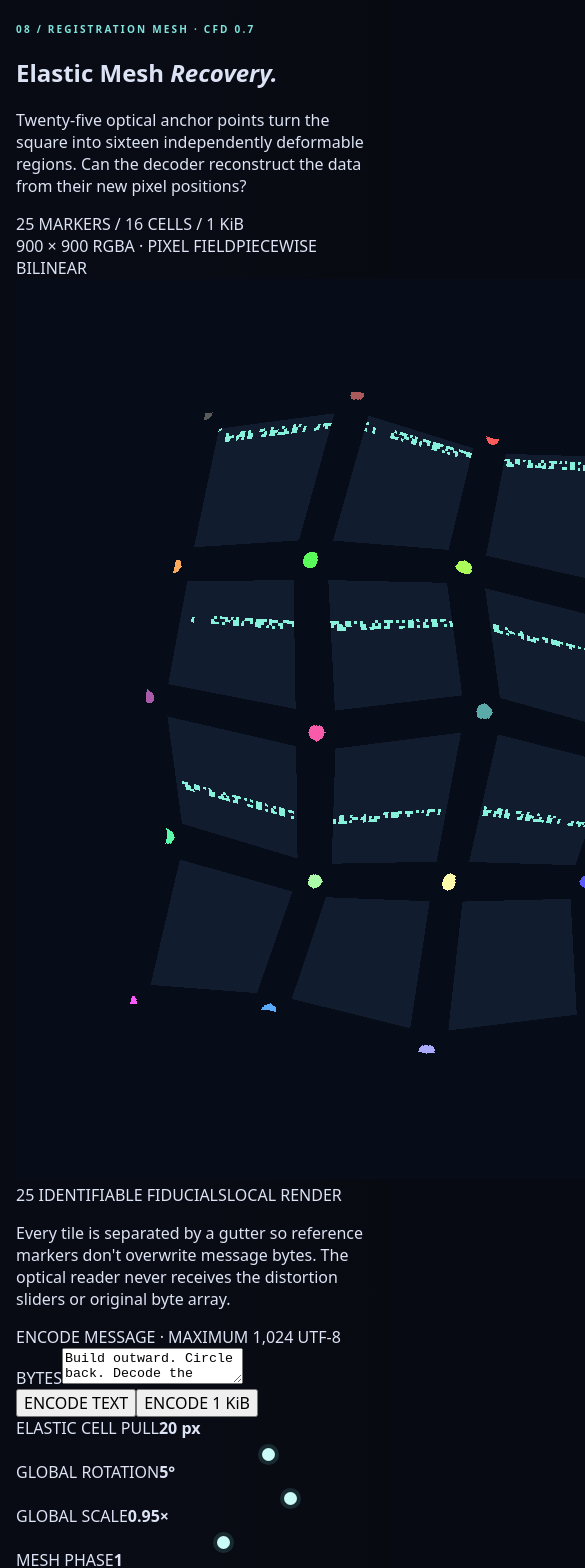
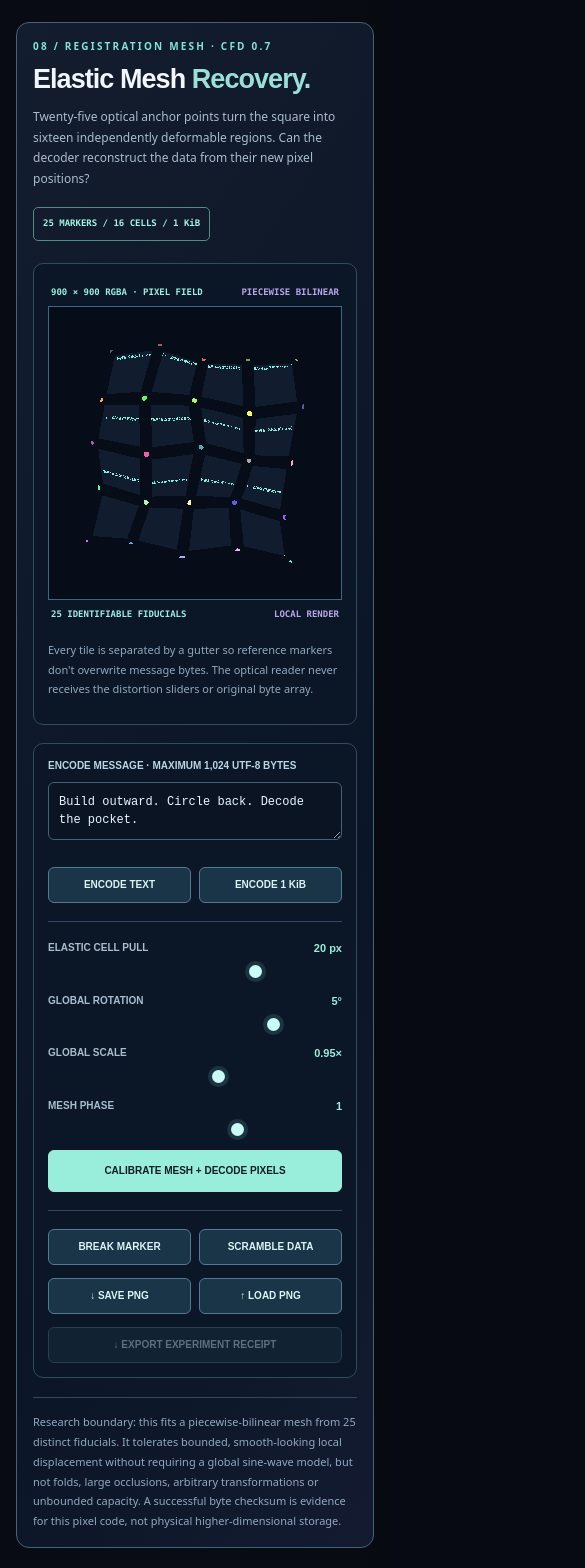
Before and after one commit to MichaelWave369/CFD, a React (Vite) app: page / in a window 390 px wide. Shown: the part 7090-8658 px from the top of the page, 585 px wide, since content can reach past the window. Built offline with nearby package versions, Linux system fonts and the light colour scheme.

Commit message:
style(cfd): responsive 25-marker mesh recovery lab

```diff
--- a/src/styles.css
+++ b/src/styles.css
@@ -410,3 +410,40 @@ input[type="range"]::-moz-range-thumb { width: 13px; height: 13px; border: none;
 .nonlinear-export:disabled {opacity:.42;cursor:not-allowed}
 .nonlinear-boundary {border-top:1px solid #364865;margin:20px 0 0;padding-top:14px}
 @media(max-width:1280px){.nonlinear-layout {grid-template-columns:1fr}}
+
+
+/* CFD 0.7 · finite pixel-based mesh registration experiment */
+.mesh-lab {margin:24px 0;padding:clamp(16px,2.5vw,28px);border-radius:13px;border:1px solid #486174;background:linear-gradient(125deg,#141d2d,#0a1525 65%,#141b31)}
+.mesh-head {display:flex;flex-wrap:wrap;justify-content:space-between;gap:18px;margin-bottom:22px}
+.mesh-head h2 {font:600 clamp(27px,3vw,40px)/1.1 "Space Grotesk",sans-serif;margin:12px 0;letter-spacing:-.035em;color:#f4f6ff}
+.mesh-head h2 em {font-style:normal;color:#9bdfd9}
+.mesh-head p {font-size:12px;line-height:1.72;color:#a8bdd0;max-width:660px;margin:0}
+.mesh-chip {color:#a3f4e3;border:1px solid #548b82;border-radius:5px;padding:9px;align-self:start;font:700 9px/1.5 ui-monospace,Consolas,monospace}
+.mesh-layout {display:grid;grid-template-columns:minmax(0,1fr) minmax(260px,340px);gap:18px;align-items:start}
+.mesh-stage,.mesh-controls {background:#0b1726;border:1px solid #344a5d;border-radius:10px;padding:14px;min-width:0}
+.mesh-bar {display:flex;flex-wrap:wrap;justify-content:space-between;gap:9px;padding:7px 3px;color:#9aeee1;font:700 9px/1.6 ui-monospace,Consolas,monospace}
+.mesh-bar span:last-child {color:#b7a6e9}
+.mesh-canvas {display:block;width:min(100%,600px);height:auto;aspect-ratio:1;margin:auto;border:1px solid #406780;background:#081324;image-rendering:pixelated}
+.mesh-stage p,.mesh-limits {font-size:11px;line-height:1.8;color:#90a8c1}
+.mesh-controls label:not(.mesh-upload) {display:block;color:#bcd5e6;font:700 10px/1.5 "DM Sans",sans-serif;margin-bottom:9px}
+.mesh-controls textarea {background:#0a1423;border:1px solid #476078;border-radius:6px;width:100%;resize:vertical;color:#e5f8ff;padding:10px;margin-bottom:12px;font:12px/1.5 ui-monospace,monospace}
+.mesh-actions {display:flex;flex-wrap:wrap;gap:8px;margin:10px 0 13px}
+.mesh-actions button,.mesh-upload,.mesh-export,.mesh-verify {background:#1a3448;color:#daf3f3;border:1px solid #547a92;border-radius:6px;padding:10px 8px;flex:1;min-width:103px;text-align:center;cursor:pointer;font:700 10px/1.4 "DM Sans",sans-serif}
+.mesh-actions button:hover,.mesh-upload:hover,.mesh-export:hover:not(:disabled) {background:#28576a}
+.mesh-rule {height:1px;background:#354863;margin:18px 0}
+.mesh-controls label.mesh-slider {display:block;margin:13px 0 19px}
+.mesh-slider span {display:flex;justify-content:space-between;gap:9px;color:#a7bed0}
+.mesh-slider strong {font-size:11px;color:#99eedb}
+.mesh-slider input[type="range"] {display:block;width:100%;margin-top:13px}
+.mesh-verify {width:100%;display:block;background:#98eeda;color:#081d22;border-color:#98eeda;padding:13px 7px}
+.mesh-verify:hover {background:#c9fff3}
+.mesh-controls input[type="file"] {position:absolute;width:1px;height:1px;opacity:0;overflow:hidden}
+.mesh-upload {display:block}
+.mesh-report {display:grid;gap:8px;padding:12px;margin:13px 0;border-radius:6px;border:1px solid #496480;background:#0b1d29;color:#c6d9e8;font:10px/1.6 ui-monospace,Consolas,monospace;overflow-wrap:anywhere}
+.mesh-pass {color:#a0f7d2}.mesh-fail,.mesh-error {color:#ffbdb8}
+.mesh-report small {color:#a0b3c7}
+.mesh-error {font-size:11px}
+.mesh-export {display:block;width:100%;margin-top:10px}
+.mesh-export:disabled {opacity:.4;cursor:not-allowed}
+.mesh-limits {border-top:1px solid #344961;padding-top:14px;margin:19px 0 0}
+@media(max-width:1280px){.mesh-layout {grid-template-columns:1fr}}
```
